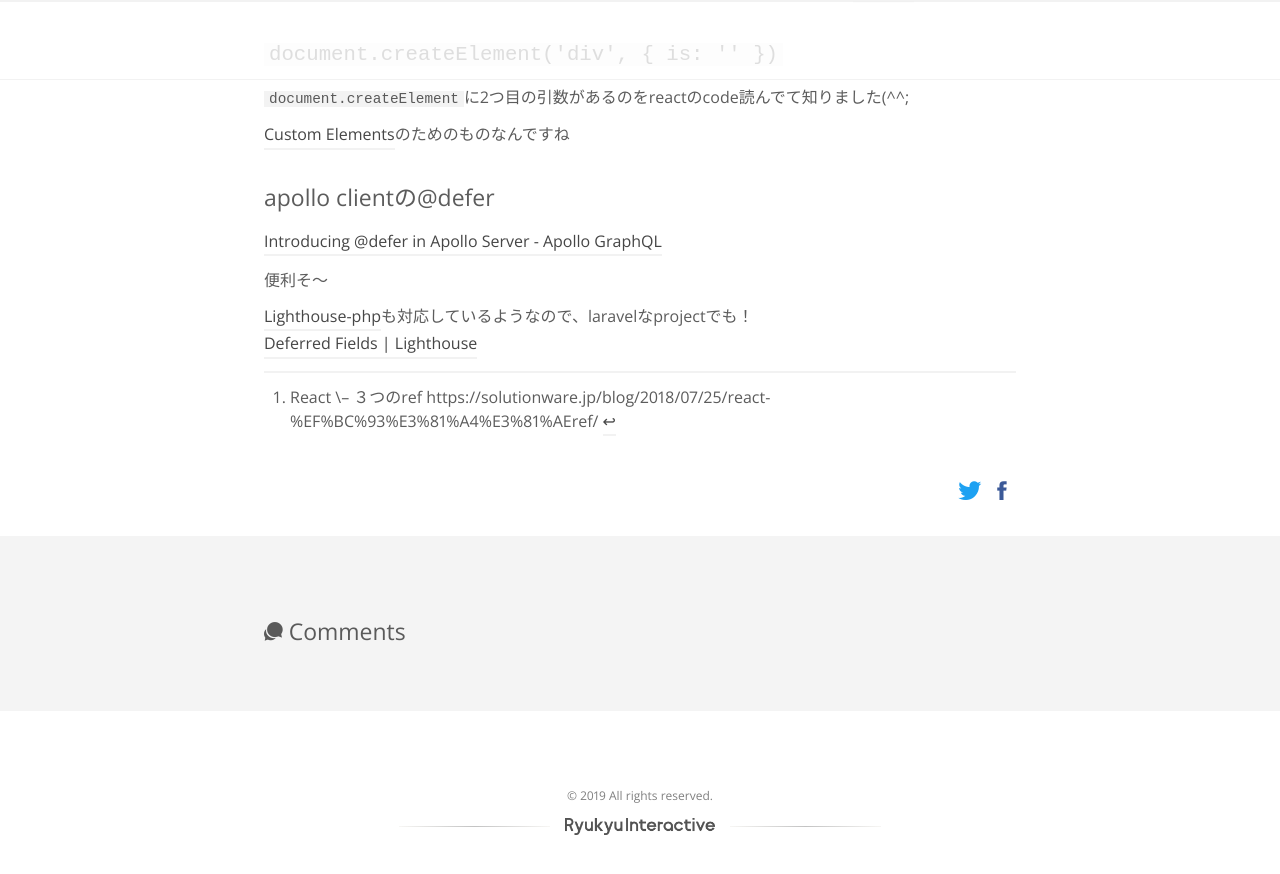
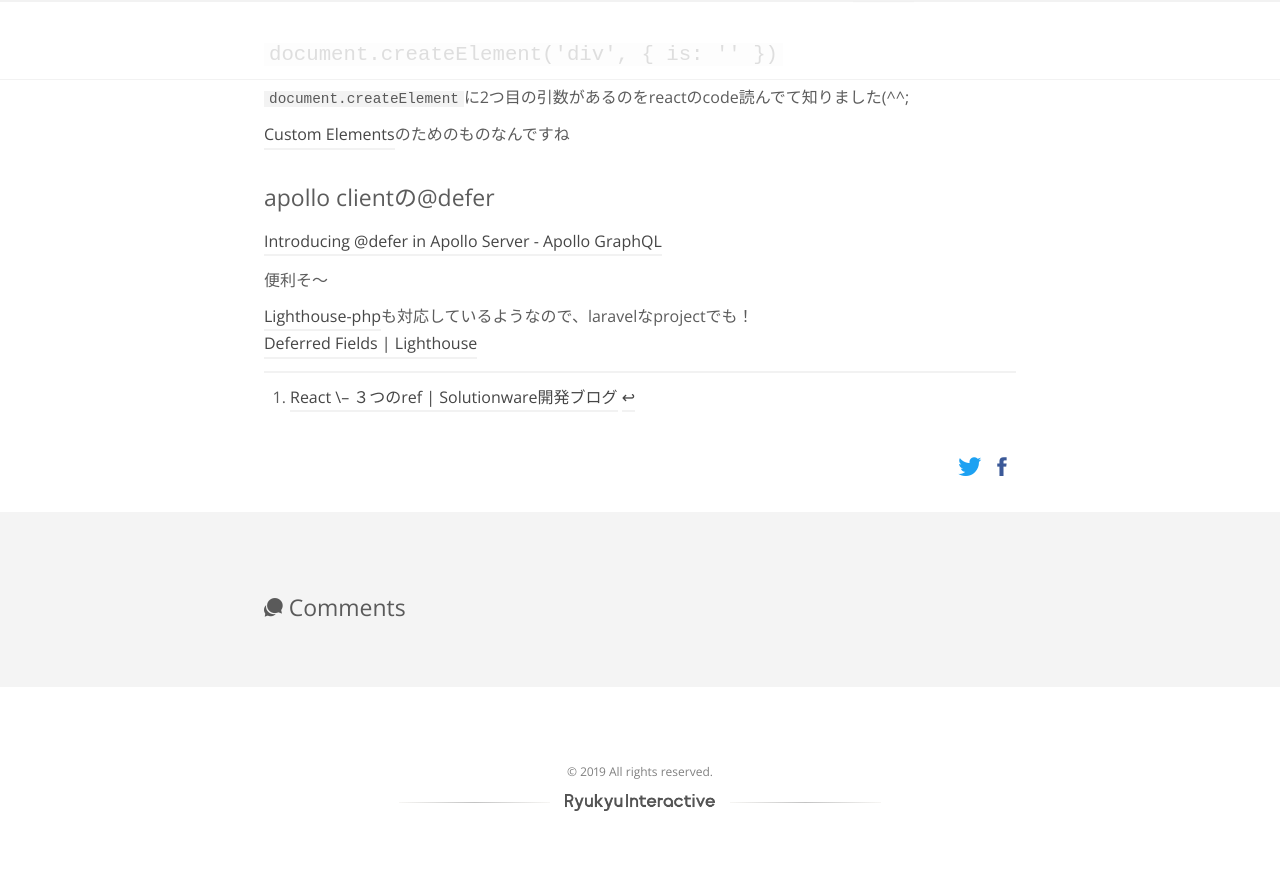
Before and after one commit to RyukyuInteractive/tech.ryukyu-i.co.jp, a Jekyll site: the page built from _posts/2019-08-21-tech-lunch.md, in a window 1280 px wide and 900 px high, scrolled down 2756 px. Shown: the top 874 px of the window. Built offline with Jekyll 4.4.1, drawn with Linux system fonts in a browser that asks for light colours; a script that is not in the unit is left out; comment, search, counter and statistics services are not loaded.

Commit message:
Update 2019-08-21-tech-lunch.md

````diff
--- a/_posts/2019-08-21-tech-lunch.md
+++ b/_posts/2019-08-21-tech-lunch.md
@@ -102,10 +102,10 @@ export const Foo: FunctionComponent<Props> = (props) => {
 ```
 
 `createRef`の中身を知らなかったので、最初、`createRef`って重くないのかな...
-callback refs[^1]を使ったほうが良いんじゃ...
+callback refs[^3refs]を使ったほうが良いんじゃ...
 とか思ったんですが、reactのcodeを読んでみたら`{ current: null }`を返すってだけだったので、とりあえず安心しました
 
-[^1]: React \– ３つのref https://solutionware.jp/blog/2018/07/25/react-%EF%BC%93%E3%81%A4%E3%81%AEref/
+[^3refs]: [React \– ３つのref \| Solutionware開発ブログ](https://solutionware.jp/blog/2018/07/25/react-%EF%BC%93%E3%81%A4%E3%81%AEref/)
 
 でも、副作用扱うものだからhooksでうまいやり方あるように思ったら、やっぱり[`useRef`](https://ja.reactjs.org/docs/hooks-reference.html#useref)があるー
 
````
